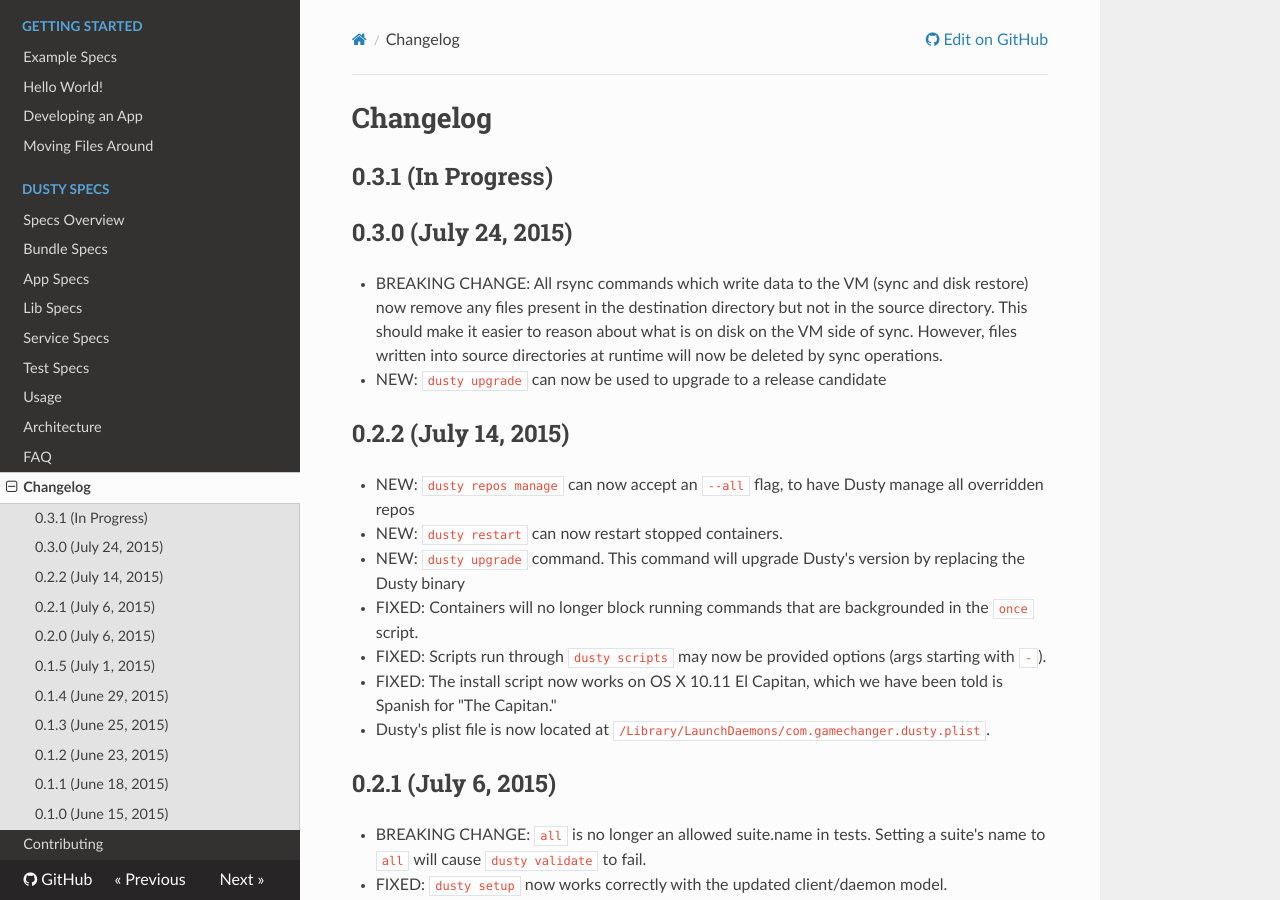
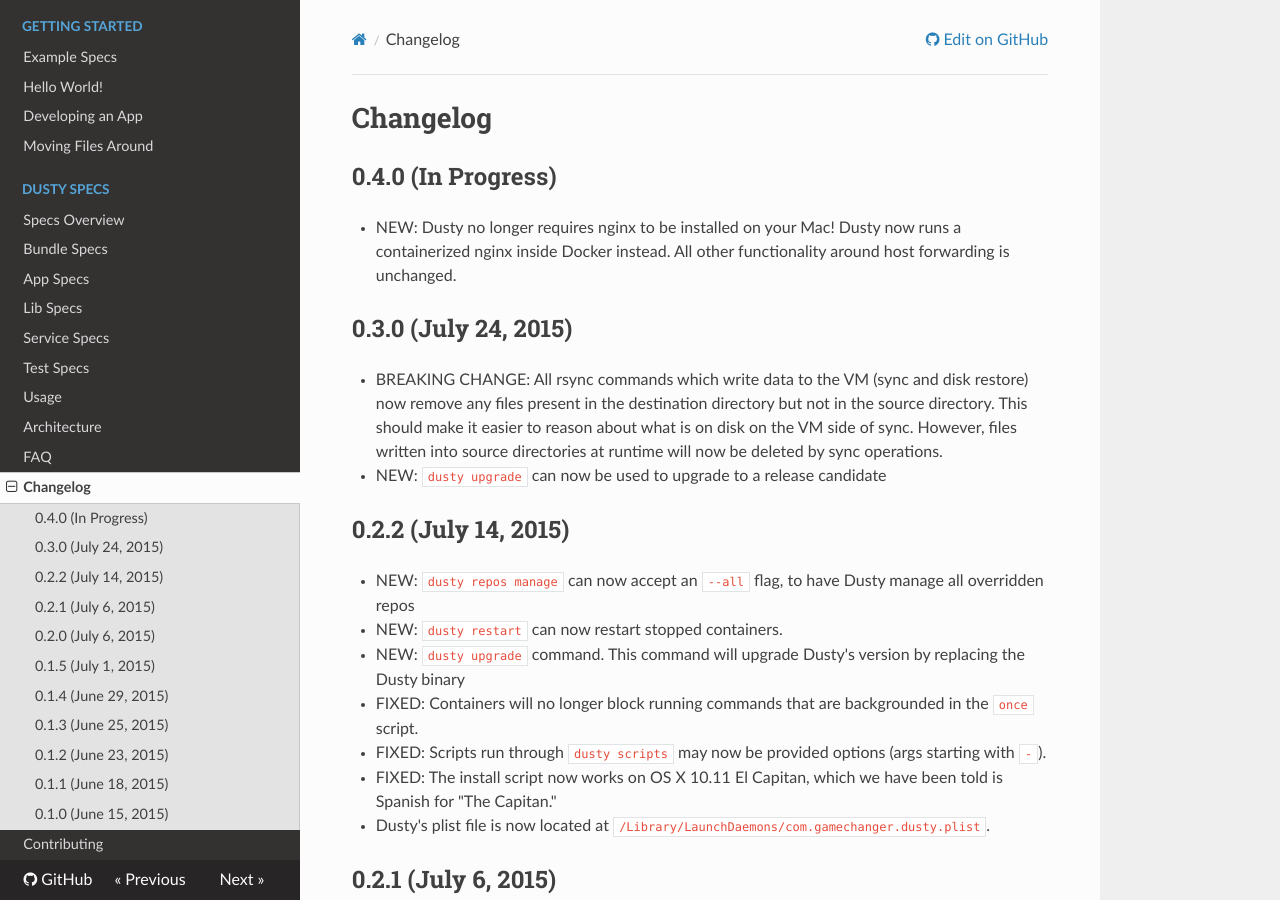
Before and after one commit to gamechanger/dusty, an MkDocs documentation site: the page built from docs/changelog.md, in a window 1280 px wide and 900 px high. Built offline with MkDocs 1.6.1, drawn with Linux system fonts in a browser that asks for light colours; nearby versions of some CDN libraries; old or Windows-style settings are respelled for this version of MkDocs.

Commit message:
Add changelog note about nginx getting containerized

```diff
--- a/docs/changelog.md
+++ b/docs/changelog.md
@@ -1,6 +1,7 @@
 # Changelog
 
-## 0.3.1 (In Progress)
+## 0.4.0 (In Progress)
+ * NEW: Dusty no longer requires nginx to be installed on your Mac! Dusty now runs a containerized nginx inside Docker instead. All other functionality around host forwarding is unchanged.
 
 ## 0.3.0 (July 24, 2015)
  * BREAKING CHANGE: All rsync commands which write data to the VM (sync and disk restore) now remove any files present in the destination directory but not in the source directory. This should make it easier to reason about what is on disk on the VM side of sync. However, files written into source directories at runtime will now be deleted by sync operations.
```
